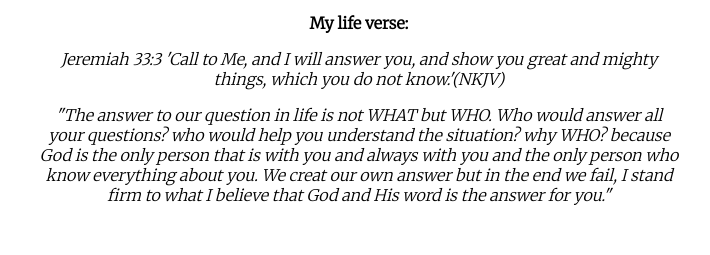
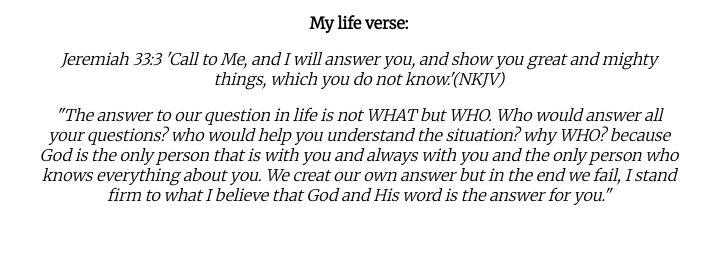
Before and after one commit to reignuelxxiv/mm, a plain HTML site: page index.html in a window 1280 px wide. Shown: the part 1142-1397 px from the top of the page, 281-991 px from the left. Drawn offline with Linux system fonts and the light colour scheme; a web font is replaced by a local one.

Commit message:
Update index.html

```diff
--- a/index.html
+++ b/index.html
@@ -27,7 +27,7 @@
       <p><strong>My life verse:</strong></p>
         <p> <em>Jeremiah 33:3 'Call to Me, and I will answer you, and show you great and mighty things, which you do not know.'(NKJV)</em></p>
       <p><em>"The answer to our question in life is not WHAT but WHO. Who would answer all your questions? who would help you understand the situation?
-          why WHO? because God is the only person that is with you and always with you and the only person who know everything about you.
+          why WHO? because God is the only person that is with you and always with you and the only person who knows everything about you.
           We creat our own answer but in the end we fail, I stand firm to what I believe that God and His word is the answer for you."</em> </p>
 
     </div>
```
